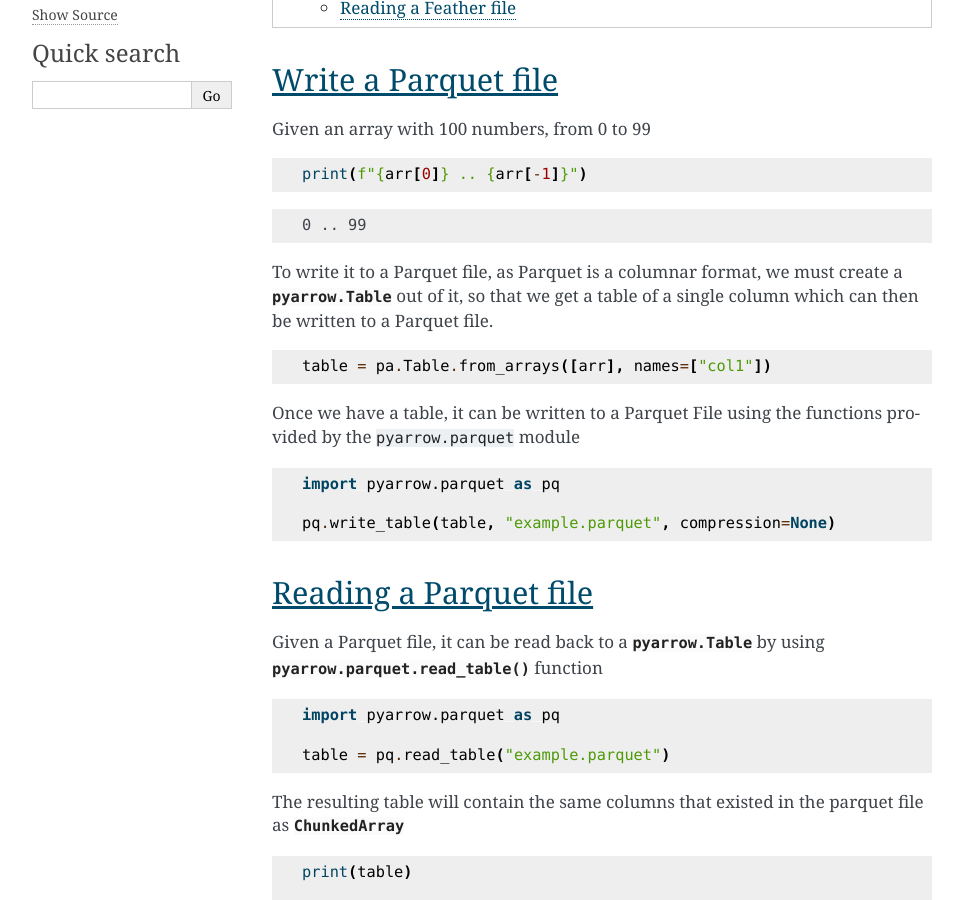
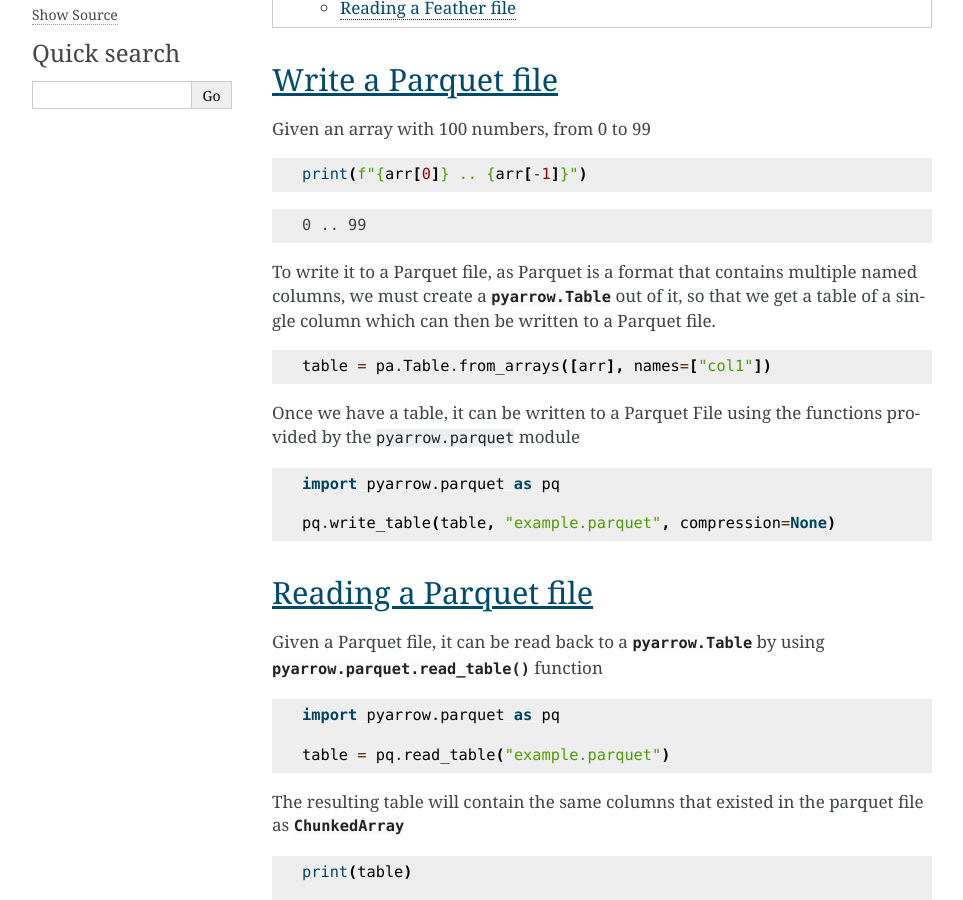
Before and after one commit to apache/arrow-cookbook, a Sphinx documentation site: the page built from python/source/io.rst, in a window 1280 px wide and 900 px high, scrolled down 482 px. Shown: the whole window, without its empty margins (148-1111 px from the left). Built offline with Sphinx 7.4.7, drawn with Linux system fonts in a browser that asks for light colours.

Commit message:
Rephrase about parquet containing multiple cols

```diff
--- a/python/source/io.rst
+++ b/python/source/io.rst
@@ -27,7 +27,8 @@ Given an array with 100 numbers, from 0 to 99
 
     0 .. 99
 
-To write it to a Parquet file, as Parquet is a columnar format,
+To write it to a Parquet file,
+as Parquet is a format that contains multiple named columns,
 we must create a :class:`pyarrow.Table` out of it,
 so that we get a table of a single column which can then be
 written to a Parquet file.
```
